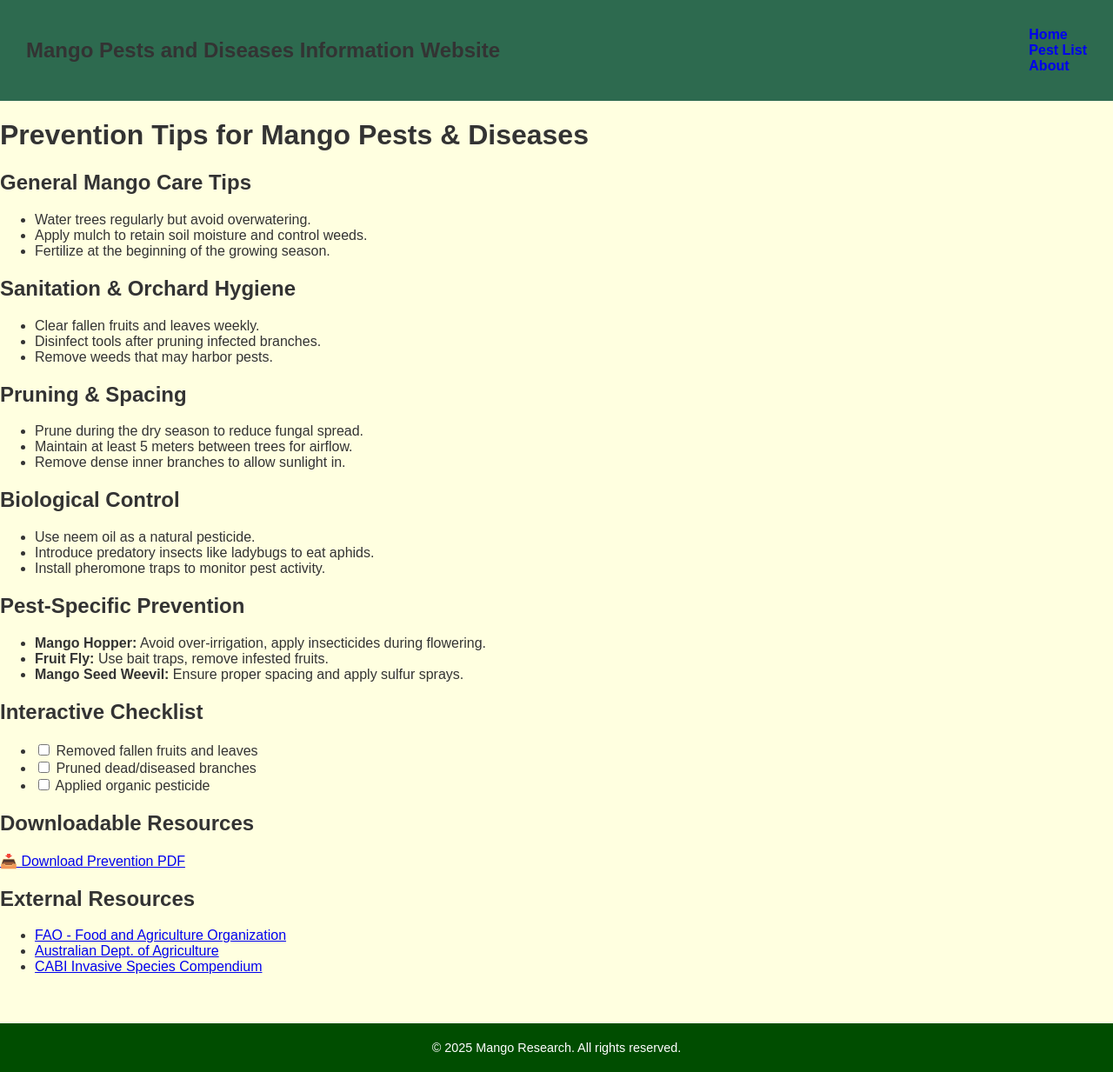
After one commit to nazmulcdu/hit237_building_software, a Django app: page /preventive-tips/ in a window 1280 px wide. The commit adds this page. Shown: the whole page at 87% size. Run offline with Django 5.2, Linux system fonts and the light colour scheme.

Commit message:
preventive tips added

```diff
--- a/hit237_project/mango_proj/mango_pests/templates/mango_pests/home.html
+++ b/hit237_project/mango_proj/mango_pests/templates/mango_pests/home.html
@@ -4,12 +4,12 @@
 <div class="home-container">
     <h1>Welcome to Mango Pests and Diseases Information Website</h1>
     <p>Discover how to protect your mangoes from common pests and diseases. Explore prevention tips, treatments, and more!</p>
-    <p>!</p>
     <div class="home-links">
         <a href="{% url 'pest_list' %}" class="btn">Explore Pests</a>
-        <a href="#" class="btn">Prevention Tips</a>
+        <a href="{% url 'preventive_tips' %}" class="btn">Prevention Tips</a>
     </div>
 </div>
+
 {% endblock %}
 
 <h1>Welcome to Mango Pest Info Site</h1>
--- /dev/null
+++ b/hit237_project/mango_proj/mango_pests/templates/mango_pests/preventive_tips.html
@@ -0,0 +1,76 @@
+{% extends "mango_pests/base.html" %}
+{% load static %}
+
+{% block content %}
+<div class="tips-container">
+  <h1>Prevention Tips for Mango Pests & Diseases</h1>
+
+  <section>
+    <h2>General Mango Care Tips</h2>
+    <ul>
+      <li>Water trees regularly but avoid overwatering.</li>
+      <li>Apply mulch to retain soil moisture and control weeds.</li>
+      <li>Fertilize at the beginning of the growing season.</li>
+    </ul>
+  </section>
+
+  <section>
+    <h2>Sanitation & Orchard Hygiene</h2>
+    <ul>
+      <li>Clear fallen fruits and leaves weekly.</li>
+      <li>Disinfect tools after pruning infected branches.</li>
+      <li>Remove weeds that may harbor pests.</li>
+    </ul>
+  </section>
+
+  <section>
+    <h2>Pruning & Spacing</h2>
+    <ul>
+      <li>Prune during the dry season to reduce fungal spread.</li>
+      <li>Maintain at least 5 meters between trees for airflow.</li>
+      <li>Remove dense inner branches to allow sunlight in.</li>
+    </ul>
+  </section>
+
+  <section>
+    <h2>Biological Control</h2>
+    <ul>
+      <li>Use neem oil as a natural pesticide.</li>
+      <li>Introduce predatory insects like ladybugs to eat aphids.</li>
+      <li>Install pheromone traps to monitor pest activity.</li>
+    </ul>
+  </section>
+
+  <section>
+    <h2>Pest-Specific Prevention</h2>
+    <ul>
+      <li><strong>Mango Hopper:</strong> Avoid over-irrigation, apply insecticides during flowering.</li>
+      <li><strong>Fruit Fly:</strong> Use bait traps, remove infested fruits.</li>
+      <li><strong>Mango Seed Weevil:</strong> Ensure proper spacing and apply sulfur sprays.</li>
+    </ul>
+  </section>
+
+  <section>
+    <h2>Interactive Checklist</h2>
+    <ul id="checklist">
+      <li><input type="checkbox"> Removed fallen fruits and leaves</li>
+      <li><input type="checkbox"> Pruned dead/diseased branches</li>
+      <li><input type="checkbox"> Applied organic pesticide</li>
+    </ul>
+  </section>
+
+  <section>
+    <h2>Downloadable Resources</h2>
+    <a href="{% static 'pdfs/mango_prevention_guide.pdf' %}" download>📥 Download Prevention PDF</a>
+  </section>
+
+  <section>
+    <h2>External Resources</h2>
+    <ul>
+      <li><a href="https://www.fao.org" target="_blank">FAO - Food and Agriculture Organization</a></li>
+      <li><a href="https://www.agriculture.gov.au/" target="_blank">Australian Dept. of Agriculture</a></li>
+      <li><a href="https://www.cabi.org" target="_blank">CABI Invasive Species Compendium</a></li>
+    </ul>
+  </section>
+</div>
+{% endblock %}
--- a/hit237_project/mango_proj/mango_pests/urls.py
+++ b/hit237_project/mango_proj/mango_pests/urls.py
@@ -6,4 +6,7 @@ urlpatterns = [
     path('about/', views.about, name='about'),
     path('pests/', views.pest_list, name='pest_list'),
     re_path(r'^pests/(?P<slug>[\w-]+)/$', views.pest_detail, name='pest_detail'),
+
+     path('preventive-tips/', views.preventive_tips, name='preventive_tips'),
+
 ]
--- a/hit237_project/mango_proj/mango_pests/views.py
+++ b/hit237_project/mango_proj/mango_pests/views.py
@@ -18,3 +18,6 @@ def pest_detail(request, slug):
 
 def pest_list_view(request):
     return render(request, 'pests.html', {'pests': mango_pestdiseases})
+
+def preventive_tips(request):
+    return render(request, 'mango_pests/preventive_tips.html')
```
